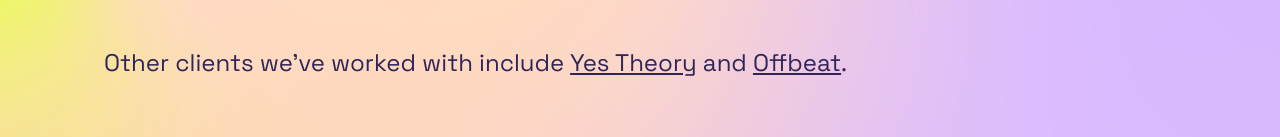
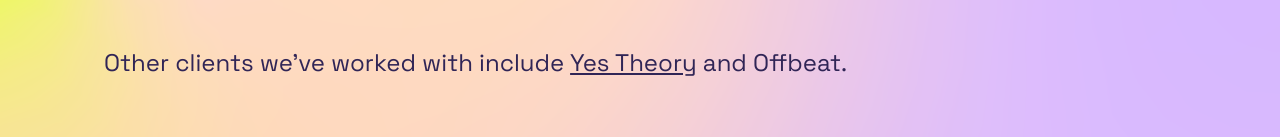
Before and after one commit to montycheese/sprise-website, a Next.js app: page / in a window 1280 px wide. Shown: the part 1675-1812 px from the top of the page. Built offline with nearby package versions, Linux system fonts and the light colour scheme; a web font is replaced by a local one; what tailwindcss-safe-area would draw is missing.

Commit message:
Update links

```diff
--- a/app/page.tsx
+++ b/app/page.tsx
@@ -182,11 +182,9 @@
           {/* CPG */}
           <div className="flex flex-col lg:gap-3 gap-2 p-6 border border-solid border-lavender">
             <div className="relative flex justify-between gap-2 w-full">
-              <a href="https://www.clubcpg.com/w?ref=sprise" target="_blank">
-                <h3 className="hover:after:content-['↗︎'] hover:after:ml-2 hover:text-dark-lavender [font-family:'Space_Grotesk',Helvetica] font-bold text-midnight lg:text-[32px] text-2xl">
-                  W by Club CPG
-                </h3>
-              </a>
+              <h3 className="[font-family:'Space_Grotesk',Helvetica] font-bold text-midnight lg:text-[32px] text-2xl">
+                W by Club CPG
+              </h3>
               {/* Label */}
               <div className="relative h-min px-2 pt-0 pb-0.5 border border-solid border-lavender">
                 <img
@@ -210,11 +208,9 @@
           {/* BFF */}
           <div className="flex flex-col basis-6/12 grow lg:gap-3 gap-2 p-6 border border-solid border-lavender">
             <div className="flex justify-between w-full">
-              <a href="https://mybff.com?ref=sprise" target="_blank">
-                <h3 className="hover:after:content-['↗︎'] hover:after:ml-2 hover:text-dark-lavender [font-family:'Space_Grotesk',Helvetica] font-bold text-midnight lg:text-[32px] text-2xl">
-                  BFF
-                </h3>
-              </a>
+              <h3 className="[font-family:'Space_Grotesk',Helvetica] font-bold text-midnight lg:text-[32px] text-2xl">
+                BFF
+              </h3>
               {/* Label */}
               <div className="relative h-min px-2 pt-0 pb-0.5 border border-solid border-lavender">
                 <img
@@ -259,11 +255,7 @@
           <a className="underline hover:text-dark-lavender" href="https://yestheory.com/?ref=sprise" target="_blank">
             Yes Theory
           </a>
-          {" "}and{" "}
-          <a className="underline hover:text-dark-lavender" href="https://www.offbeat.xyz/?ref=sprise" target="_blank">
-            Offbeat
-          </a>
-          .
+          {" "}and Offbeat.
         </p>
       </div>
 
```
